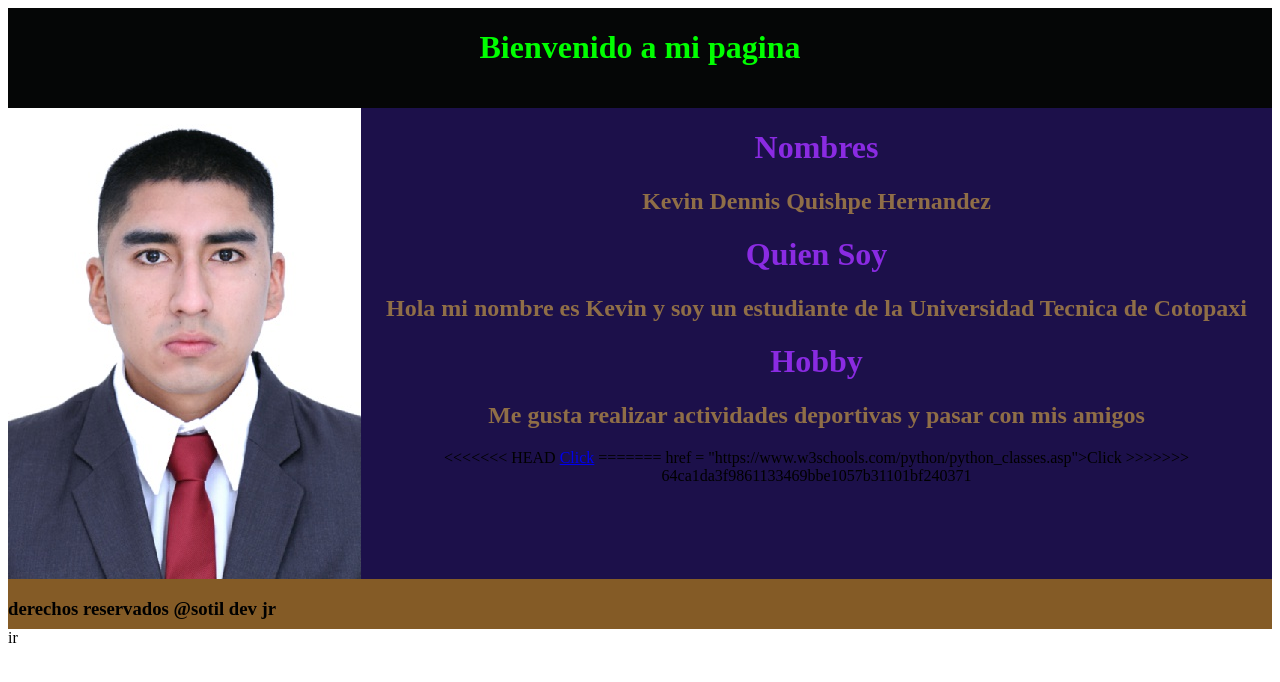
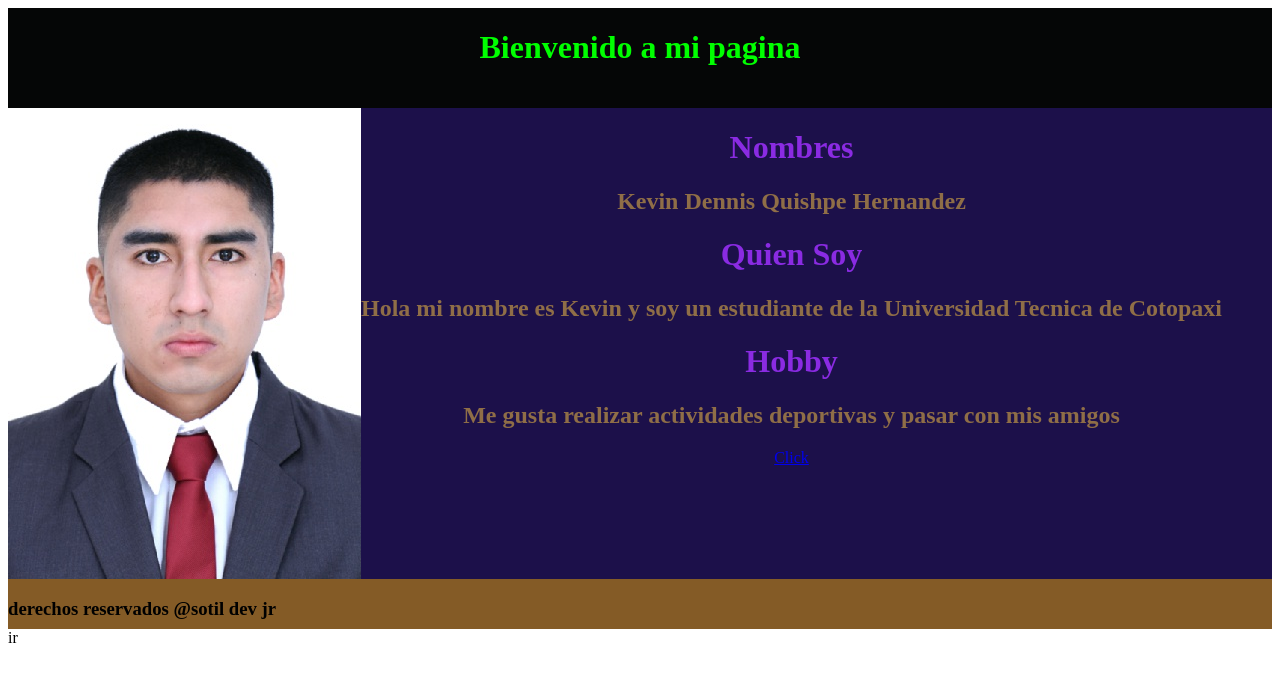
Before and after one commit to Sotilin/Curriculum, a plain HTML site: page index.html in a window 1280 px wide. Drawn offline with Linux system fonts and the light colour scheme.

Commit message:
actalizacionEnlace

```diff
--- a/index.html
+++ b/index.html
@@ -55,13 +55,9 @@
                 <h2 class = "textoHobby">
                     Me gusta realizar actividades deportivas y pasar con mis amigos
                 </h2>
-<<<<<<< HEAD
+
 
                 <a href="https://www.facebook.com/" target="_blank">Click</a>
-=======
-                <a>href = "https://www.w3schools.com/python/python_classes.asp">Click</a>
->>>>>>> 64ca1da3f9861133469bbe1057b31101bf240371
-
 
 
             </div>
```
